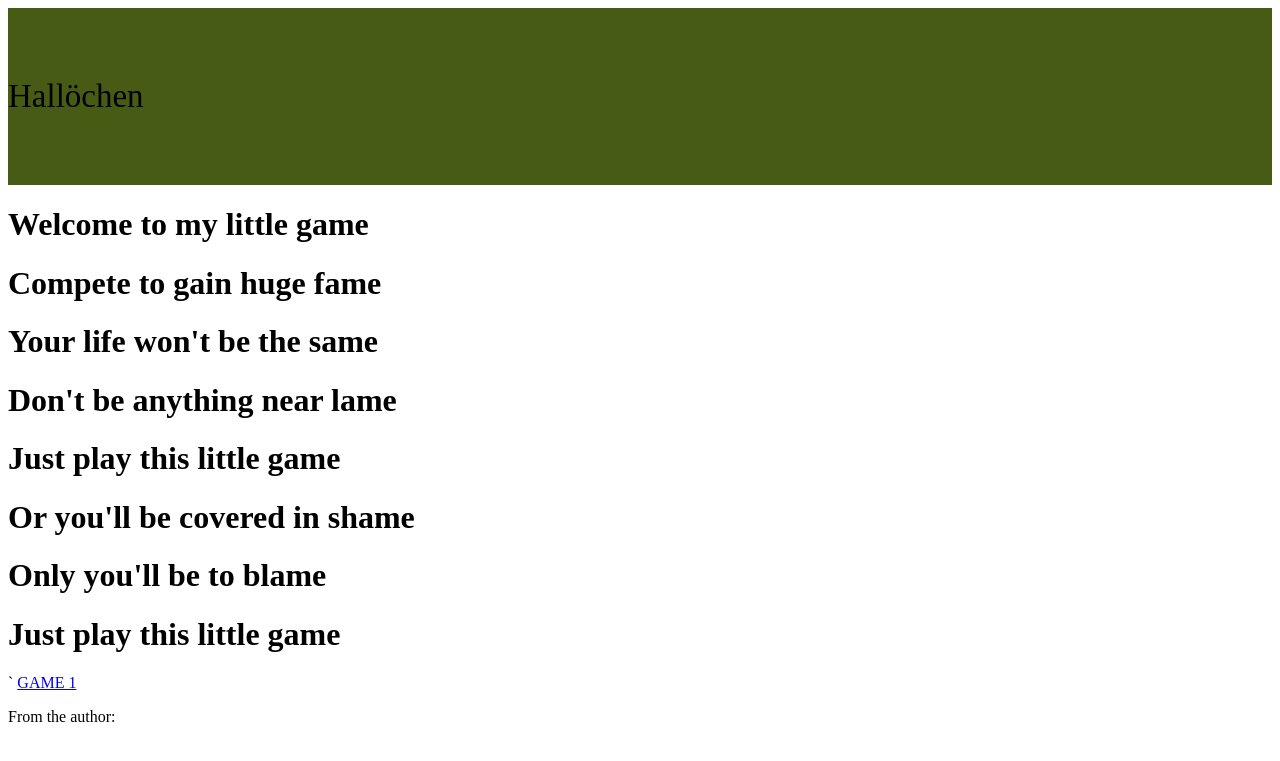
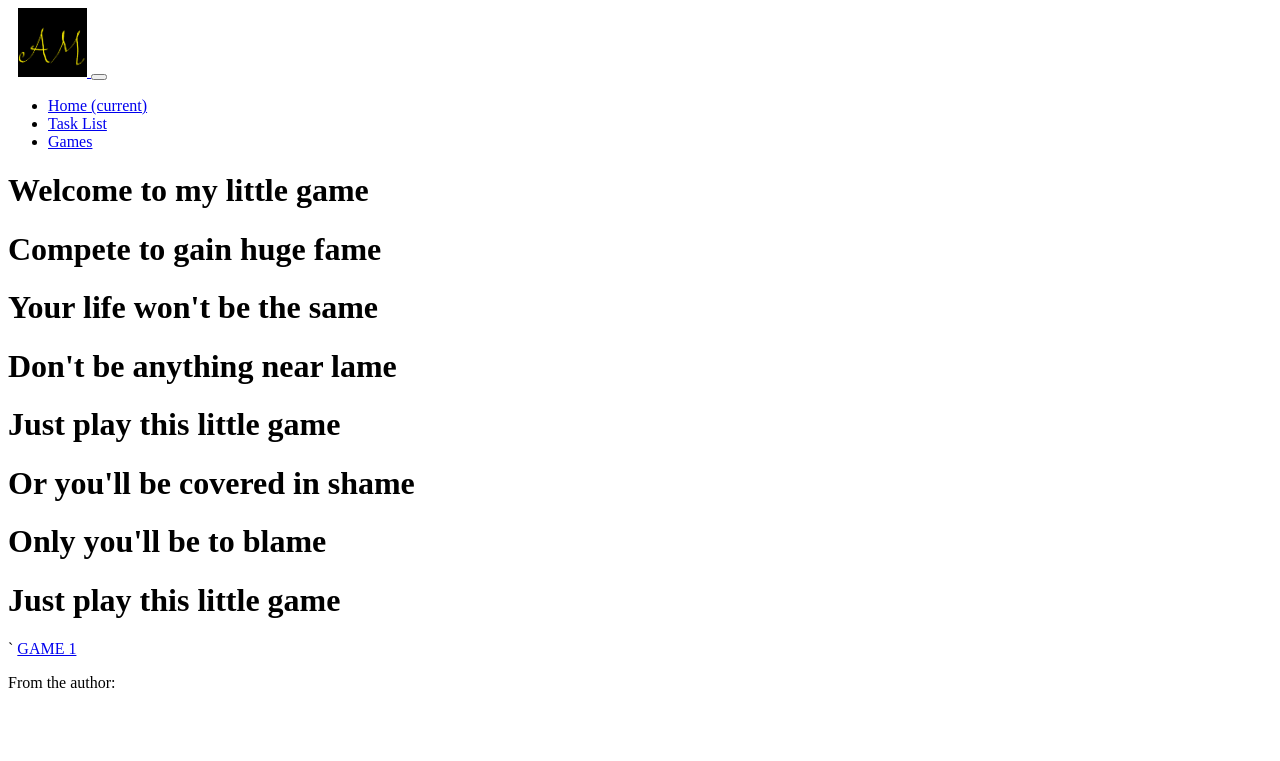
Before and after one commit to AleksanderMi/dshlxd1, a Symfony app: template dshlxd1/templates/game/game.html.twig in a window 1280 px wide. Shown: the top 761 px of the page. Run offline with Twig, Linux system fonts and the light colour scheme; the template is opened without the code that fills it, so the values that code supplies are empty; some libraries are stand-ins or nearby versions.

Commit message:
navbar changes with some other minor improvements

```diff
--- a/dshlxd1/assets/styles/app.css
+++ b/dshlxd1/assets/styles/app.css
@@ -3,3 +3,7 @@
 body {
     background-color: #17242C;
 }
+.form-inline {
+    position: relative;
+    right: 10px;
+}
--- a/dshlxd1/templates/base.html.twig
+++ b/dshlxd1/templates/base.html.twig
@@ -18,23 +18,49 @@
 <body>
 
 <!-- Main Navigation -->
-<nav class="navbar mb-5" style="background-color: #485b15;">
-{#    <a class="navbar-brand" href="/">#}
-{#        <img src="/public/images/AMpaint.png" width="30" height="30" alt="">#}
-{#    </a>#}
-    <div class="container">
-        <div class="d-flex justify-content-start">
-            <i class="fas fa-dragon" style="color: rgb(0,0,0); font-size: 69px"></i>
-        </div>
-        <div class="d-flex justify-content-between">
-            <i class="far fa-thumbs-up" style="margin-right: 10px; margin-top: 5px; font-size: 33px"></i>
-            <p style="font-size: 33px">Hallöchen</p>
-            <i class="far fa-thumbs-up" style="margin-left: 10px; margin-top: 5px; font-size: 33px"></i>
-        </div>
-        <div class="d-flex justify-content-end">
-            <i class="fas fa-user-secret p-2" style="color: black; font-size: 69px"></i>
-        </div>
-    </div>
+<nav class="navbar navbar-expand-lg navbar-light" style="background-color: white;">
+    <a class="navbar-brand" href="/">
+        <img src="/images/AMpaint.png" width="69" height="69" style="margin-left: 10px">
+    </a>
+    <button class="navbar-toggler" type="button" data-toggle="collapse" data-target="#navbarNav" aria-controls="navbarNav" aria-expanded="false" aria-label="Toggle navigation">
+        <span class="navbar-toggler-icon"></span>
+    </button>
+{#    <div class="collapse navbar-collapse" id="navbarNav">#}
+        <ul class="navbar-nav">
+            <li class="nav-item active">
+                <a class="nav-link" href="/">Home <span class="sr-only">(current)</span></a>
+            </li>
+            <li class="nav-item">
+                <a class="nav-link" href="/list">Task List</a>
+            </li>
+            <li class="nav-item">
+                <a class="nav-link" href="/game">Games</a>
+            </li>
+{#            <li class="nav-item">#}
+{#                <a class="nav-link disabled" href="#">Disabled</a>#}
+{#            </li>#}
+        </ul>
+{#    </div>#}
+{#    <form class="form-inline">#}
+{#        <div>#}
+{#            <input class="form-control mr-sm-2" type="search" placeholder="Search" aria-label="Search">#}
+{#            <button class="btn btn-outline-success my-2 my-sm-0" type="submit">Search</button>#}
+{#        </div>#}
+{#    </form>#}
+{#    <div class="container">#}
+{#        <div class="d-flex justify-content-start">#}
+{#            <i class="fas fa-dragon" style="color: rgb(0,0,0); font-size: 69px"></i>#}
+{#        </div>#}
+{#        <div class="d-flex justify-content-between">#}
+{#            <i class="far fa-thumbs-up" style="margin-right: 10px; margin-top: 5px; font-size: 33px"></i>#}
+{#            <p style="font-size: 33px">Hallöchen</p>#}
+{#            <i class="far fa-thumbs-up" style="margin-left: 10px; margin-top: 5px; font-size: 33px"></i>#}
+{#        </div>#}
+{#        <div class="d-flex justify-content-end">#}
+{#            <i class="fas fa-user-secret p-2" style="color: black; font-size: 69px"></i>#}
+{#        </div>#}
+{#    </div>#}
+
 
 </nav>
 <!-- End Main Navigation -->
```
Also changed, not shown: dshlxd1/public/js/status_change.js (+22 -0 lines), dshlxd1/templates/homepage/homepage1.html.twig (+7 -3 lines).
